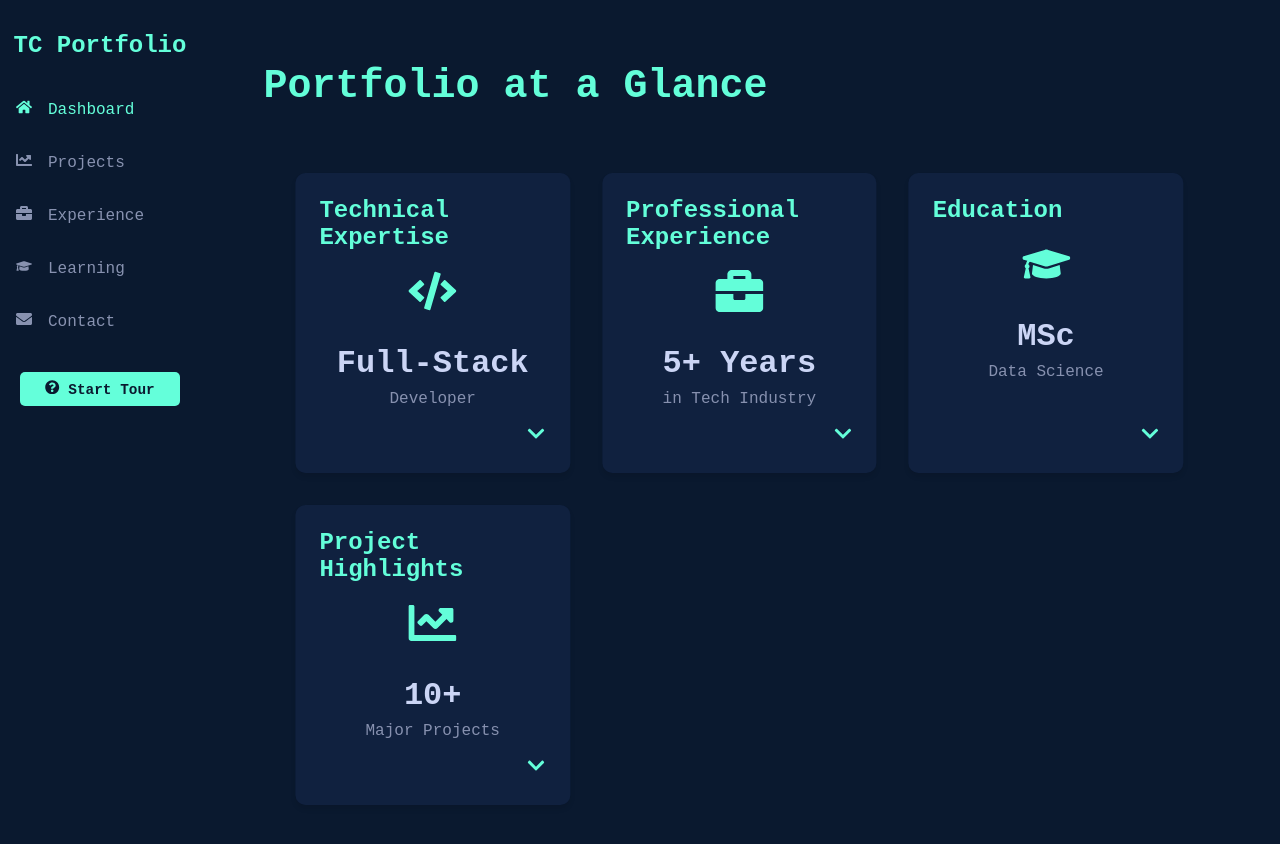
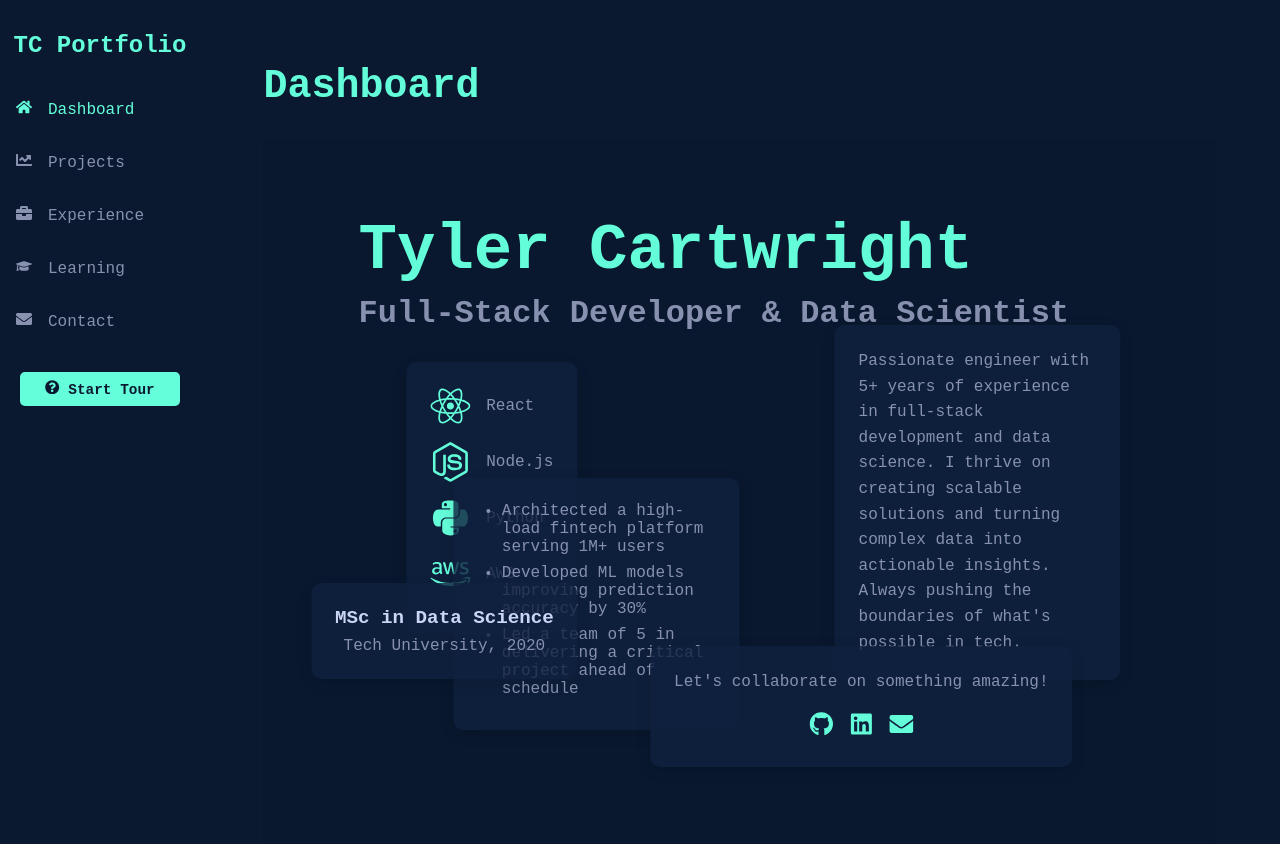
Before and after one commit to tyler-carty/tyler-carty.github.io, a React (Create React App) app: page /dashboard in a window 1280 px wide. Shown: the top 844 px of the page. Built offline with nearby package versions, Linux system fonts and the light colour scheme.

Commit message:
getting there with the dashboard

```diff
--- a/src/components/Dashboard.js
+++ b/src/components/Dashboard.js
@@ -1,120 +1,134 @@
 import React, { useState, useEffect } from 'react';
 import styled from 'styled-components';
-import { motion, AnimatePresence } from 'framer-motion';
+import { motion } from 'framer-motion';
 import { BaseComponent } from "./BaseComponent";
-import { FaCode, FaBriefcase, FaGraduationCap, FaChartLine, FaChevronDown, FaChevronUp } from 'react-icons/fa';
-import { BarChart, Bar, XAxis, YAxis, Tooltip, ResponsiveContainer } from 'recharts';
-import TechStackTags from './TechStackTags';
+import { FaReact, FaNodeJs, FaPython, FaAws, FaGithub, FaLinkedin, FaEnvelope } from 'react-icons/fa';
 
-const DashboardContainer = styled(motion.div)`
-    display: grid;
-    grid-template-columns: repeat(auto-fit, minmax(250px, 1fr));
-    gap: 2rem;
+const DashboardContainer = styled.div`
+    position: relative;
+    height: calc(100vh - 4rem);
+    overflow: hidden;
+    background-color: #0a192f;
     padding: 2rem;
 `;
 
-const Card = styled(motion.div)`
-    background-color: #112240;
+const FloatingElement = styled(motion.div)`
+    position: absolute;
+    background-color: rgba(17, 34, 64, 0.8);
     border-radius: 10px;
     padding: 1.5rem;
-    box-shadow: 0 4px 6px rgba(0, 0, 0, 0.1);
-    cursor: pointer;
-    overflow: hidden;
-    position: relative;
+    box-shadow: 0 4px 15px rgba(0, 0, 0, 0.1);
+`;
+
+const Name = styled(motion.h1)`
+    font-size: 4rem;
+    color: #64ffda;
+    margin-bottom: 0.5rem;
+    position: absolute;
+    top: 10%;
+    left: 10%;
+`;
+
+const Title = styled(motion.h2)`
+    font-size: 2rem;
+    color: #8892b0;
+    position: absolute;
+    top: calc(10% + 5rem);
+    left: 10%;
+`;
+
+const SkillsContainer = styled(FloatingElement)`
+    top: 30%;
+    left: 15%;
     display: flex;
     flex-direction: column;
+    align-items: flex-start;
 `;
 
-const CardTitle = styled.h2`
-    font-size: 1.5rem;
+const SkillIcon = styled(motion.div)`
+    font-size: 2.5rem;
     color: #64ffda;
     margin-bottom: 1rem;
+    display: flex;
+    align-items: center;
 `;
 
-const CardContent = styled.div`
+const SkillName = styled.span`
+    font-size: 1rem;
+    color: #8892b0;
+    margin-left: 1rem;
+`;
+
+const BioCard = styled(FloatingElement)`
+    top: 25%;
+    right: 10%;
+    width: 30%;
+    max-width: 400px;
+`;
+
+const BioText = styled.p`
+    font-size: 1rem;
+    color: #8892b0;
+    line-height: 1.6;
+`;
+
+const AchievementsCard = styled(FloatingElement)`
+    bottom: 20%;
+    left: 20%;
+    width: 30%;
+    max-width: 400px;
+`;
+
+const AchievementList = styled.ul`
+    color: #8892b0;
+    padding-left: 1.5rem;
+`;
+
+const AchievementItem = styled.li`
+    margin-bottom: 0.5rem;
+`;
+
+const ConnectCard = styled(FloatingElement)`
+    bottom: 15%;
+    right: 15%;
     display: flex;
     flex-direction: column;
     align-items: center;
-    flex-grow: 1;
 `;
 
-const IconWrapper = styled.div`
-    font-size: 3rem;
-    color: #64ffda;
-    margin-bottom: 1rem;
+const SocialLinks = styled.div`
+    display: flex;
+    justify-content: center;
+    gap: 1rem;
+    margin-top: 1rem;
 `;
 
-const Highlight = styled.p`
-    font-size: 2rem;
-    font-weight: bold;
+const SocialIcon = styled(motion.a)`
+    font-size: 1.5rem;
+    color: #64ffda;
+    &:hover {
+        color: #45c7b3;
+    }
+`;
+
+const FloatingEducation = styled(FloatingElement)`
+    top: 60%;
+    left: 5%;
+    text-align: center;
+`;
+
+const Degree = styled.h4`
+    font-size: 1.2rem;
     color: #ccd6f6;
     margin-bottom: 0.5rem;
 `;
 
-const Subtitle = styled.p`
+const University = styled.p`
   font-size: 1rem;
-    color: #8892b0;
-    text-align: center;
-`;
-
-const ExpandButton = styled.button`
-    background: none;
-    border: none;
-    color: #64ffda;
-    cursor: pointer;
-    align-self: flex-end;
-    font-size: 1.2rem;
-    margin-top: 1rem;
-`;
-
-const ExpandedContent = styled(motion.div)`
-    margin-top: 1rem;
-    padding-top: 1rem;
-    border-top: 1px solid #1d3557;
-`;
-
-const SkillBar = styled.div`
-    display: flex;
-    align-items: center;
-    margin-bottom: 0.5rem;
-`;
-
-const SkillName = styled.span`
-    flex: 0 0 100px;
   color: #8892b0;
 `;
 
-const SkillLevel = styled.div`
-    flex-grow: 1;
-    height: 10px;
-    background-color: #1d3557;
-    border-radius: 5px;
-    overflow: hidden;
-`;
-
-const SkillFill = styled.div`
-    height: 100%;
-    background-color: #64ffda;
-    width: ${props => props.level}%;
-`;
-
-const ProjectItem = styled.div`
-    margin-bottom: 1rem;
-`;
-
-const ProjectTitle = styled.h4`
-    color: #ccd6f6;
-    margin-bottom: 0.25rem;
-`;
-
-const ProjectDescription = styled.p`
-    font-size: 0.9rem;
-    color: #8892b0;
-    margin-bottom: 0.25rem;
-`;
-
 const Dashboard = ({ onReady }) => {
-    const [expandedCard, setExpandedCard] = useState(null);
     const [dataLoaded, setDataLoaded] = useState(false);
 
     useEffect(() => {
@@ -132,105 +146,11 @@ const Dashboard = ({ onReady }) => {
         }
     }, [dataLoaded, onReady]);
 
-    const handleExpand = (index) => {
-        setExpandedCard(expandedCard === index ? null : index);
-    };
-
-    const cardData = [
-        {
-            title: "Technical Expertise",
-            icon: <FaCode />,
-            highlight: "Full-Stack",
-            subtitle: "Developer",
-            expandedContent: (
-                <>
-                    <p>Specialized skills:</p>
-                    <SkillBar>
-                        <SkillName>React</SkillName>
-                        <SkillLevel><SkillFill level={90} /></SkillLevel>
-                    </SkillBar>
-                    <SkillBar>
-                        <SkillName>Node.js</SkillName>
-                        <SkillLevel><SkillFill level={85} /></SkillLevel>
-                    </SkillBar>
-                    <SkillBar>
-                        <SkillName>Python</SkillName>
-                        <SkillLevel><SkillFill level={80} /></SkillLevel>
-                    </SkillBar>
-                    <SkillBar>
-                        <SkillName>AWS</SkillName>
-                        <SkillLevel><SkillFill level={75} /></SkillLevel>
-                    </SkillBar>
-                </>
-            )
-        },
-        {
-            title: "Professional Experience",
-            icon: <FaBriefcase />,
-            highlight: "5+ Years",
-            subtitle: "in Tech Industry",
-            expandedContent: (
-                <>
-                    <p>Career progression:</p>
-                    <ResponsiveContainer width="100%" height={200}>
-                        <BarChart data={[
-                            { year: '2019', role: 'Junior Developer' },
-                            { year: '2020', role: 'Developer' },
-                            { year: '2021', role: 'Senior Developer' },
-                            { year: '2022', role: 'Lead Developer' },
-                            { year: '2023', role: 'Tech Lead' },
-                        ]}>
-                            <XAxis dataKey="year" />
-                            <YAxis hide />
-                            <Tooltip />
-                            <Bar dataKey="role" fill="#64ffda" />
-                        </BarChart>
-                    </ResponsiveContainer>
-                </>
-            )
-        },
-        {
-            title: "Education",
-            icon: <FaGraduationCap />,
-            highlight: "MSc",
-            subtitle: "Data Science",
-            expandedContent: (
-                <>
-                    <p>Educational journey:</p>
-                    <ul style={{ color: '#8892b0', listStyleType: 'none', padding: 0 }}>
-                        <li>✓ BSc in Computer Science (2018)</li>
-                        <li>✓ MSc in Data Science (2020)</li>
-                        <li>• Online courses in AI and ML</li>
-                        <li>• Regular tech conference attendee</li>
-                    </ul>
-                </>
-            )
-        },
-        {
-            title: "Project Highlights",
-            icon: <FaChartLine />,
-            highlight: "10+",
-            subtitle: "Major Projects",
-            expandedContent: (
-                <>
-                    <ProjectItem>
-                        <ProjectTitle>E-commerce Platform</ProjectTitle>
-                        <ProjectDescription>Built a scalable online marketplace</ProjectDescription>
-                        <TechStackTags tags={['React', 'Node.js', 'MongoDB', 'AWS']} />
-                    </ProjectItem>
-                    <ProjectItem>
-                        <ProjectTitle>AI Chatbot</ProjectTitle>
-                        <ProjectDescription>Developed an intelligent customer service bot</ProjectDescription>
-                        <TechStackTags tags={['Python', 'TensorFlow', 'NLP', 'Azure']} />
-                    </ProjectItem>
-                    <ProjectItem>
-                        <ProjectTitle>Data Visualization Tool</ProjectTitle>
-                        <ProjectDescription>Created interactive dashboards for business analytics</ProjectDescription>
-                        <TechStackTags tags={['D3.js', 'React', 'Node.js', 'PostgreSQL']} />
-                    </ProjectItem>
-                </>
-            )
-        }
+    const skillsData = [
+        { name: 'React', icon: FaReact },
+        { name: 'Node.js', icon: FaNodeJs },
+        { name: 'Python', icon: FaPython },
+        { name: 'AWS', icon: FaAws },
     ];
 
     if (!dataLoaded) {
@@ -242,44 +162,98 @@ const Dashboard = ({ onReady }) => {
     }
 
     return (
-        <BaseComponent title="Portfolio at a Glance">
-            <DashboardContainer
-                initial={{ opacity: 0 }}
-                animate={{ opacity: 1 }}
-                exit={{ opacity: 0 }}
+        <BaseComponent title="Dashboard">
+            <DashboardContainer>
+                <Name
+                    initial={{ opacity: 0, x: -50 }}
+                    animate={{ opacity: 1, x: 0 }}
                     transition={{ duration: 0.5 }}
                 >
-                {cardData.map((card, index) => (
-                    <Card
-                        key={index}
+                    Tyler Cartwright
+                </Name>
+                <Title
+                    initial={{ opacity: 0, x: -50 }}
+                    animate={{ opacity: 1, x: 0 }}
+                    transition={{ duration: 0.5, delay: 0.2 }}
+                >
+                    Full-Stack Developer & Data Scientist
+                </Title>
+
+                <SkillsContainer
+                    initial={{ opacity: 0, scale: 0.9 }}
+                    animate={{ opacity: 1, scale: 1 }}
+                    transition={{ duration: 0.5, delay: 0.3 }}
+                >
+                    {skillsData.map((skill, index) => (
+                        <SkillIcon
+                            key={skill.name}
+                            initial={{ opacity: 0, x: -20 }}
+                            animate={{ opacity: 1, x: 0 }}
+                            transition={{ duration: 0.5, delay: 0.5 + index * 0.1 }}
+                        >
+                            <skill.icon />
+                            <SkillName>{skill.name}</SkillName>
+                        </SkillIcon>
+                    ))}
+                </SkillsContainer>
+
+                <BioCard
                     initial={{ opacity: 0, y: 20 }}
                     animate={{ opacity: 1, y: 0 }}
-                        transition={{ duration: 0.5, delay: index * 0.1 }}
-                        whileHover={{ scale: 1.05 }}
+                    transition={{ duration: 0.5, delay: 0.4 }}
                 >
-                        <CardTitle>{card.title}</CardTitle>
-                        <CardContent>
-                            <IconWrapper>{card.icon}</IconWrapper>
-                            <Highlight>{card.highlight}</Highlight>
-                            <Subtitle>{card.subtitle}</Subtitle>
-                        </CardContent>
-                        <ExpandButton onClick={() => handleExpand(index)}>
-                            {expandedCard === index ? <FaChevronUp /> : <FaChevronDown />}
-                        </ExpandButton>
-                        <AnimatePresence>
-                            {expandedCard === index && (
-                                <ExpandedContent
-                                    initial={{ opacity: 0, height: 0 }}
-                                    animate={{ opacity: 1, height: 'auto' }}
-                                    exit={{ opacity: 0, height: 0 }}
-                                    transition={{ duration: 0.3 }}
+                    <BioText>
+                        Passionate engineer with 5+ years of experience in full-stack development and data science.
+                        I thrive on creating scalable solutions and turning complex data into actionable insights.
+                        Always pushing the boundaries of what's possible in tech.
+                    </BioText>
+                </BioCard>
+
+                <AchievementsCard
+                    initial={{ opacity: 0, y: 20 }}
+                    animate={{ opacity: 1, y: 0 }}
+                    transition={{ duration: 0.5, delay: 0.5 }}
                 >
-                                    {card.expandedContent}
-                                </ExpandedContent>
-                            )}
-                        </AnimatePresence>
-                    </Card>
-                ))}
+                    <AchievementList>
+                        <AchievementItem>Architected a high-load fintech platform serving 1M+ users</AchievementItem>
+                        <AchievementItem>Developed ML models improving prediction accuracy by 30%</AchievementItem>
+                        <AchievementItem>Led a team of 5 in delivering a critical project ahead of schedule</AchievementItem>
+                    </AchievementList>
+                </AchievementsCard>
+
+                <ConnectCard
+                    initial={{ opacity: 0, scale: 0.9 }}
+                    animate={{ opacity: 1, scale: 1 }}
+                    transition={{ duration: 0.5, delay: 0.6 }}
+                >
+                    <BioText>Let's collaborate on something amazing!</BioText>
+                    <SocialLinks>
+                        <SocialIcon href="https://github.com/your-github" target="_blank" rel="noopener noreferrer"
+                                    whileHover={{ scale: 1.2 }} whileTap={{ scale: 0.9 }}
+                        >
+                            <FaGithub />
+                        </SocialIcon>
+                        <SocialIcon href="https://linkedin.com/in/your-linkedin" target="_blank" rel="noopener noreferrer"
+                                    whileHover={{ scale: 1.2 }} whileTap={{ scale: 0.9 }}
+                        >
+                            <FaLinkedin />
+                        </SocialIcon>
+                        <SocialIcon href="mailto:your.email@example.com"
+                                    whileHover={{ scale: 1.2 }} whileTap={{ scale: 0.9 }}
+                        >
+                            <FaEnvelope />
+                        </SocialIcon>
+                    </SocialLinks>
+                </ConnectCard>
+
+                <FloatingEducation
+                    initial={{ opacity: 0, scale: 0.9 }}
+                    animate={{ opacity: 1, scale: 1 }}
+                    transition={{ duration: 0.5, delay: 0.7 }}
+                >
+                    <Degree>MSc in Data Science</Degree>
+                    <University>Tech University, 2020</University>
+                </FloatingEducation>
             </DashboardContainer>
         </BaseComponent>
     );
```
Lines whose indentation alone changed are shown as unchanged.
